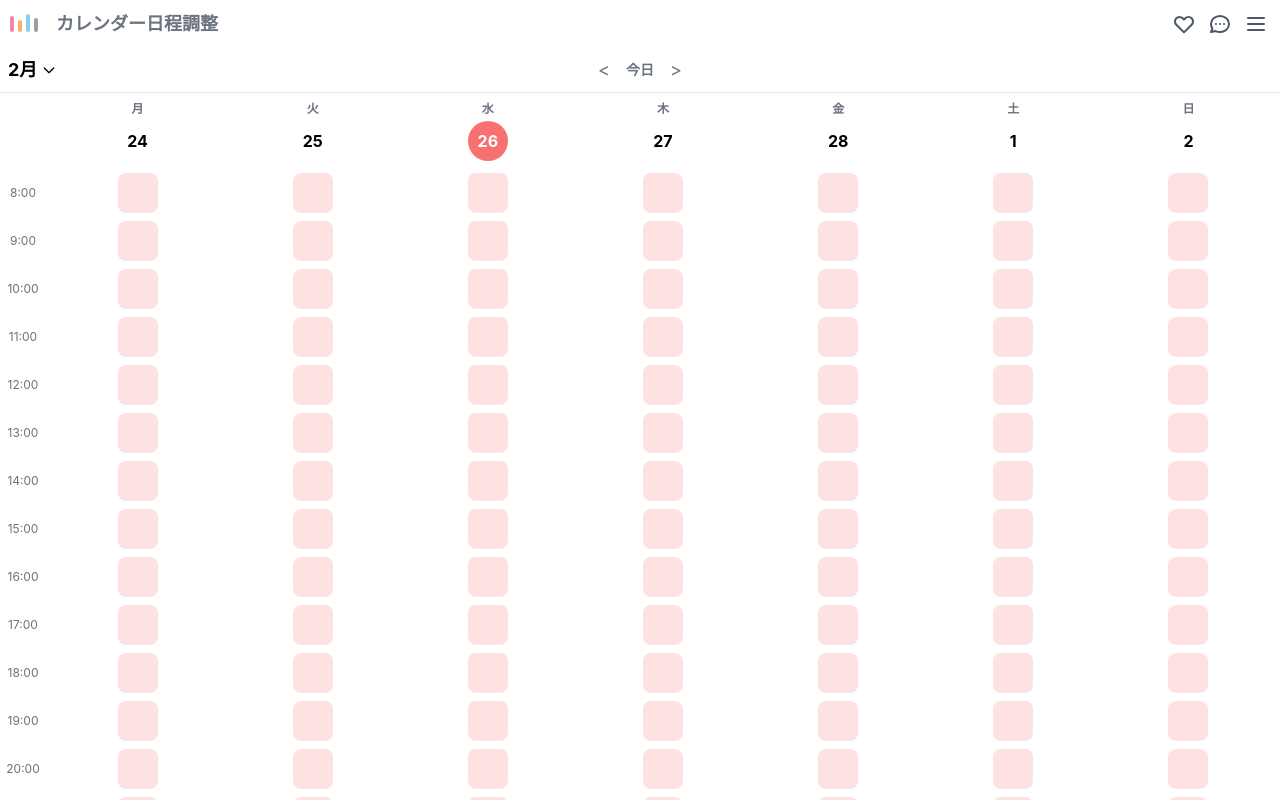
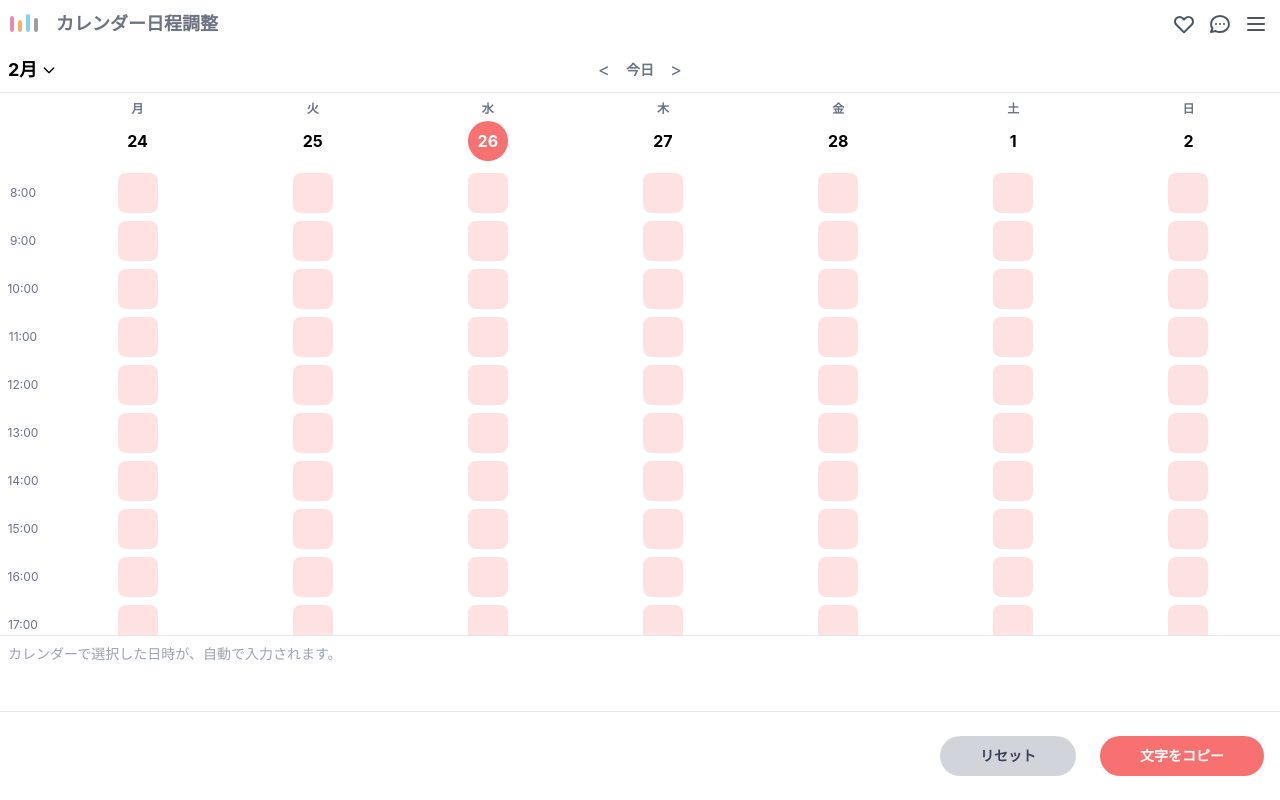
Before and after one commit to HironoriKan/calendar-demo, a React (Create React App) app: page / in a window 1280 px wide. Built offline with nearby package versions, Linux system fonts and the light colour scheme.

Commit message:
“フッターの表示を変更”

```diff
--- a/src/components/CalendarTextGenerator.js
+++ b/src/components/CalendarTextGenerator.js
@@ -75,7 +75,7 @@ const CalendarTextGenerator = () => {
     const navHeight = 50;    // カレンダーナビゲーション
     const dateHeaderHeight = 80; // 日付ヘッダー
     const textAreaHeight = 75; // テキストエリア
-    const footerHeight = 80;  // フッター（100から80に変更）
+    const footerHeight = 80;  // フッター
 
     // 合計の固定高さ
     const fixedHeights = headerHeight + navHeight + dateHeaderHeight + textAreaHeight + footerHeight;
@@ -674,7 +674,7 @@ const CalendarTextGenerator = () => {
       </div>
 
       {/* カレンダーグリッド - ヘッダー固定、本体スクロール */}
-      <div className="bg-white p-0 mb-0 flex-1 flex flex-col">
+      <div className="bg-white p-0 mb-0 flex-1 flex flex-col overflow-hidden">
         {/* 固定ヘッダー部分 */}
         <table className="w-full border-collapse table-fixed" style={{ margin: '8px 0 4px 0' }}>
           <thead>
@@ -773,9 +773,9 @@ const CalendarTextGenerator = () => {
       </div>
 
       {/* 下部固定エリア */}
-      <div className="bg-white mt-auto border-t border-gray-200">
+      <div className="bg-white border-t border-gray-200">
         {/* 選択した時間テキスト表示 */}
-        <div className="bg-white mt-0" style={{ height: '75px' }}>
+        <div className="bg-white" style={{ height: '75px' }}>
           <div
             className="text-sm text-gray-800 h-full p-2 overflow-y-auto"
             contentEditable
```
